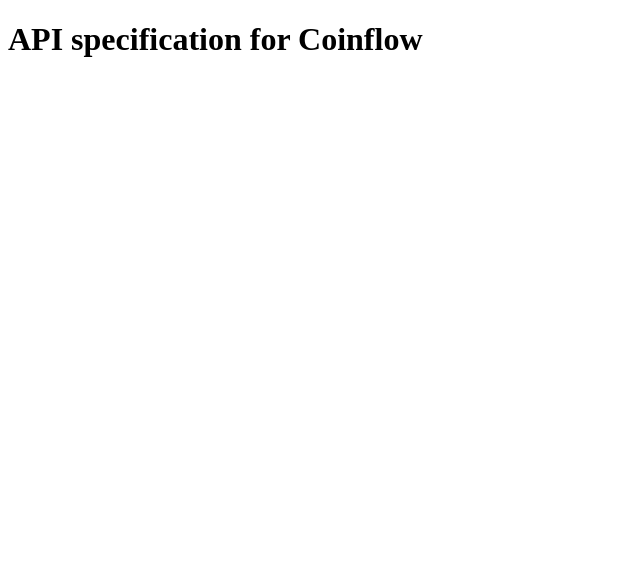
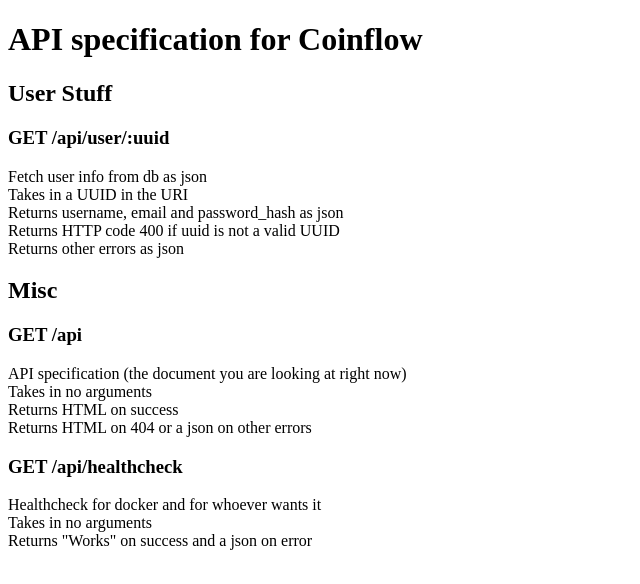
Before and after one commit to lukifi1/Coinflow, a website: page internal/api.html in a window 1280 px wide. Shown: the whole page, without its empty margins (0-640 px from the left). Drawn offline with Linux system fonts and the light colour scheme.

Commit message:
updated API spec

```diff
--- a/internal/api.html
+++ b/internal/api.html
@@ -6,5 +6,31 @@
   </head>
   <body>
     <h1>API specification for Coinflow</h1>
+
+    <h2>User Stuff</h2>
+    <h3>GET /api/user/:uuid</h3>
+    <p>
+      Fetch user info from db as json<br>
+      Takes in a UUID in the URI<br>
+      Returns username, email and password_hash as json<br>
+      Returns HTTP code 400 if uuid is not a valid UUID<br>
+      Returns other errors as json
+    </p>
+
+    <h2>Misc</h2>
+    <h3>GET /api</h3>
+    <p>
+      API specification (the document you are looking at right now)<br>
+      Takes in no arguments<br>
+      Returns HTML on success<br>
+      Returns HTML on 404 or a json on other errors
+    </p>
+
+    <h3>GET /api/healthcheck</h3>
+    <p>
+      Healthcheck for docker and for whoever wants it<br>
+      Takes in no arguments<br>
+      Returns "Works" on success and a json on error
+    </p>
   </body>
 </html>
```
Also changed, not shown: app.js (+0 -10 lines).
